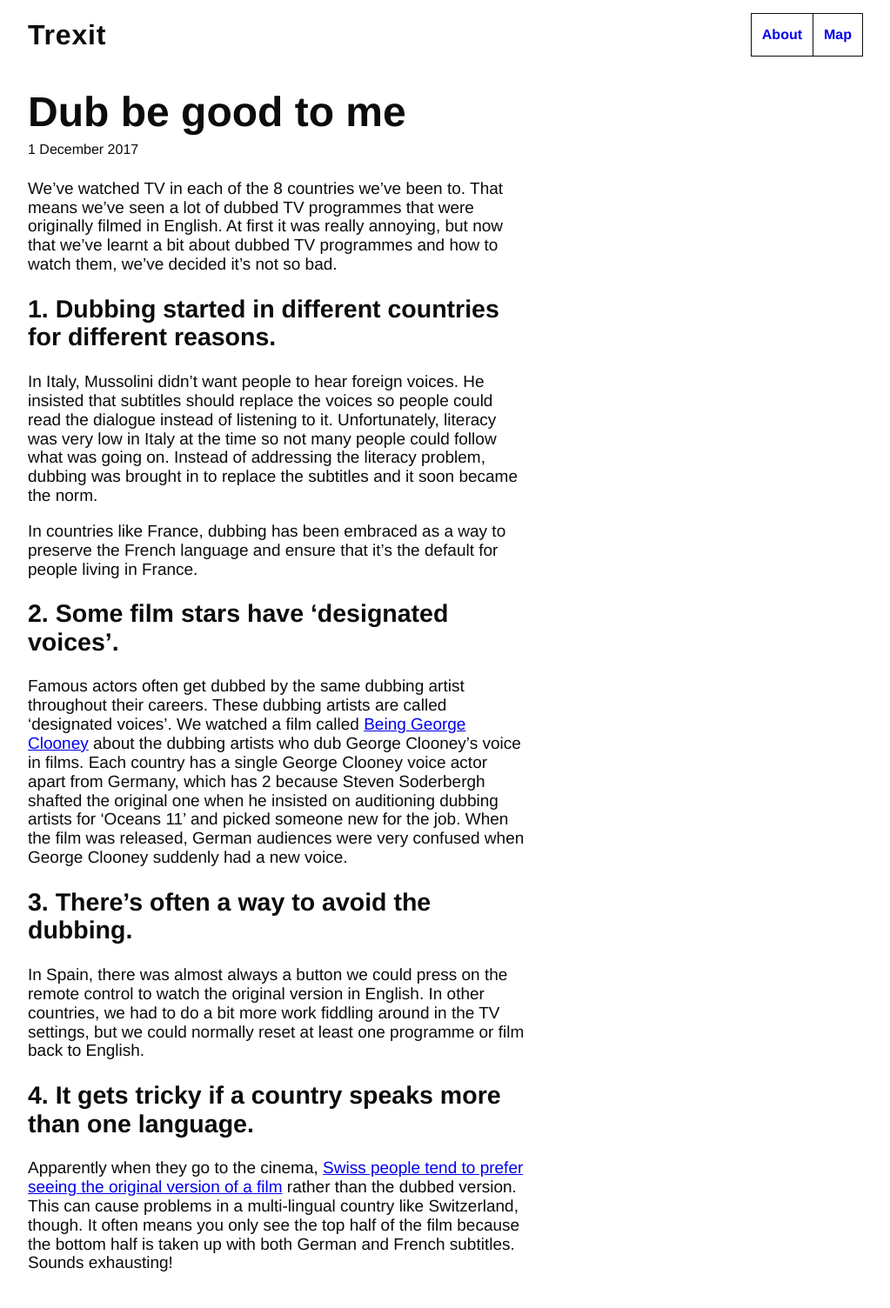
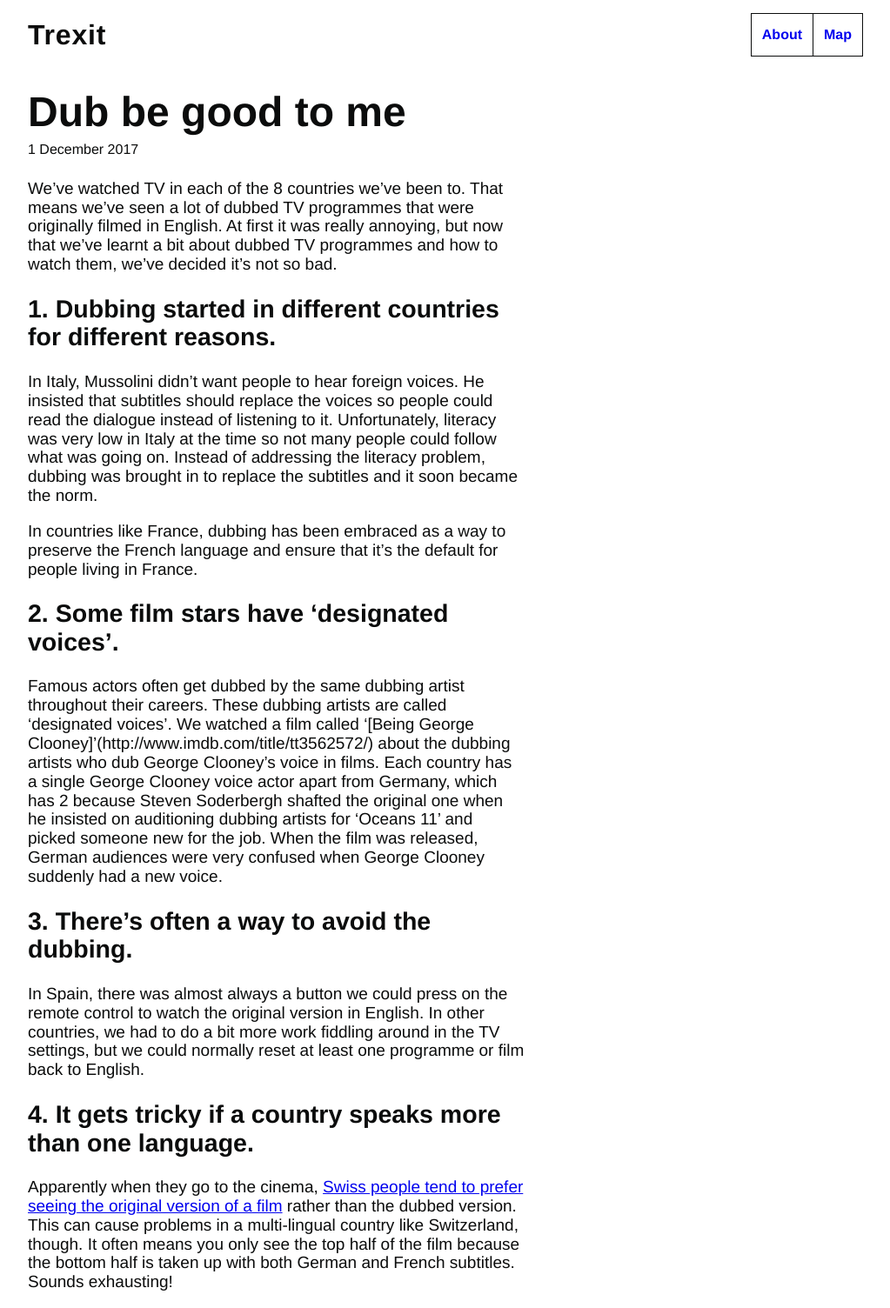
Before and after one commit to tombye/trexit, a Jekyll site: the page built from _posts/2017-12-01-dub-be-good.markdown, in a window 1280 px wide. Shown: the whole page at 87% size, without its empty margins (128-1151 px from the left). Built offline with Jekyll 4.4.1, drawn with Linux system fonts in a browser that asks for light colours; before the commit the page ends 1482 px from its top, so only the background shows below that.

Commit message:
Update 2017-12-01-dub-be-good.markdown

```diff
--- a/_posts/2017-12-01-dub-be-good.markdown
+++ b/_posts/2017-12-01-dub-be-good.markdown
@@ -15,7 +15,7 @@ In countries like France, dubbing has been embraced as a way to preserve the Fre
 
 ## 2. Some film stars have ‘designated voices’.
 
-Famous actors often get dubbed by the same dubbing artist throughout their careers. These dubbing artists are called ‘designated voices’. We watched a film called [Being George Clooney](http://www.imdb.com/title/tt3562572/) about the dubbing artists who dub George Clooney’s voice in films. Each country has a single George Clooney voice actor apart from Germany, which has 2 because Steven Soderbergh shafted the original one when he insisted on auditioning dubbing artists for ‘Oceans 11’ and picked someone new for the job. When the film was released, German audiences were very confused when George Clooney suddenly had a new voice.
+Famous actors often get dubbed by the same dubbing artist throughout their careers. These dubbing artists are called ‘designated voices’. We watched a film called '[Being George Clooney]'(http://www.imdb.com/title/tt3562572/) about the dubbing artists who dub George Clooney’s voice in films. Each country has a single George Clooney voice actor apart from Germany, which has 2 because Steven Soderbergh shafted the original one when he insisted on auditioning dubbing artists for ‘Oceans 11’ and picked someone new for the job. When the film was released, German audiences were very confused when George Clooney suddenly had a new voice.
 
 ## 3. There’s often a way to avoid the dubbing.
 
```
